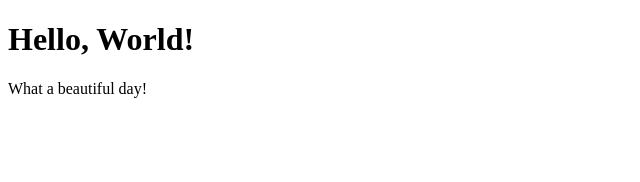
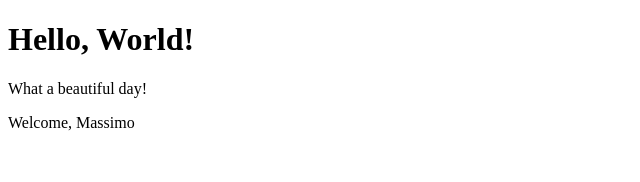
Before and after one commit to maxuel99/react-exercises, a React (Create React App) app: page / in a window 1280 px wide. Shown: the top 182 px of the page, without its empty margins (0-640 px from the left). Built offline with nearby package versions, Linux system fonts and the light colour scheme.

Commit message:
add props-01

```diff
--- a/src/App.js
+++ b/src/App.js
@@ -1,8 +1,14 @@
 import React from "react";
 import { HelloWorld } from "./HelloWorld";
+import { Welcome } from "./Welcome";
 
 export class App extends React.Component {
     render() {
-        return <HelloWorld />
+        return (
+            <div>
+                <HelloWorld />
+                <Welcome name="Massimo" />
+            </div>
+        )
     }
 }
--- /dev/null
+++ b/src/Welcome.js
@@ -0,0 +1,7 @@
+import React from "react";
+
+export class Welcome extends React.Component {
+    render() {
+        return <p>Welcome, {this.props.name}</p>
+    }
+}
```
